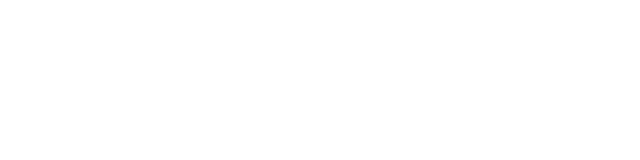
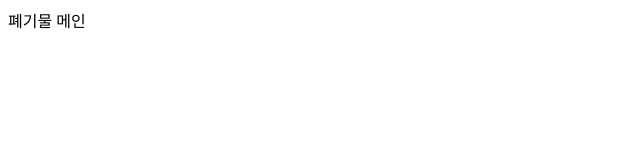
Before and after one commit to incoTeam/middle, a React (Create React App) app in the folder frontend-module/: page / in a window 1280 px wide. Shown: the top 160 px of the page, without its empty margins (0-640 px from the left). Built offline with nearby package versions, Linux system fonts and the light colour scheme.

Commit message:
2.6. 메인페이지 초안 커밋

```diff
--- a/frontend-module/package.json
+++ b/frontend-module/package.json
@@ -6,6 +6,7 @@
     "cra-template": "1.2.0",
     "react": "^18.3.1",
     "react-dom": "^18.2.0",
+    "react-router-dom": "^7.1.5",
     "react-scripts": "5.0.1",
     "web-vitals": "^4.2.4"
   },
--- a/frontend-module/src/App.js
+++ b/frontend-module/src/App.js
@@ -1,10 +1,16 @@
 import './App.css';
+import {BrowserRouter, Route, Routes} from "react-router-dom";
+import Main from "./views/Main";
 
 function App() {
   return (
     <div className="App">
       <header className="App-header">
-
+        <BrowserRouter>
+          <Routes>
+            <Route path='/' element={<Main/>} />
+          </Routes>
+        </BrowserRouter>
       </header>
     </div>
   );
--- /dev/null
+++ b/frontend-module/src/views/Main.jsx
@@ -0,0 +1,10 @@
+function Main(){
+
+    return(
+        <div>
+            폐기물 메인
+        </div>
+    )
+}
+
+export default Main;
```
Also changed, not shown: 1 other file (tests, documents, lock files or other folders).
